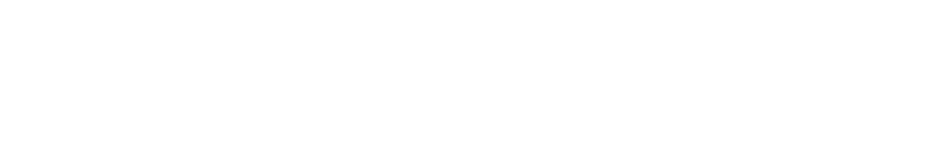
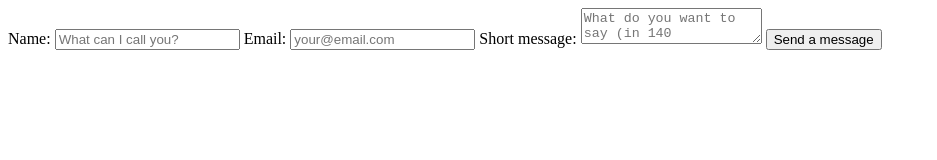
Before and after one commit to knowbl/log-based-static-contact-form, a plain HTML site: page example/index.html in a window 1280 px wide. Shown: the whole page, without its empty margins (0-937 px from the left). Drawn offline with Linux system fonts and the light colour scheme.

Commit message:
Add form.

```diff
--- a/example/index.html
+++ b/example/index.html
@@ -5,5 +5,18 @@
 		<title>Log based static contact form</title>
 	</head>
 	<body>
+		<form action="/submit/" method="GET">
+
+			<label for="name">Name:</label>
+			<input type="text" name="name" required="yes" placeholder="What can I call you?">
+
+			<label for="email">Email:</label>
+			<input type="email" name="email" required="yes" placeholder="your@email.com">
+
+			<label for="message">Short message:</label>
+			<textarea type="message" name="message" required="yes" placeholder="What do you want to say (in 140 characters)?" maxlength="140"></textarea>
+
+			<input type="submit" value="Send a message">
+		</form>
 	</body>
 </html>
```
